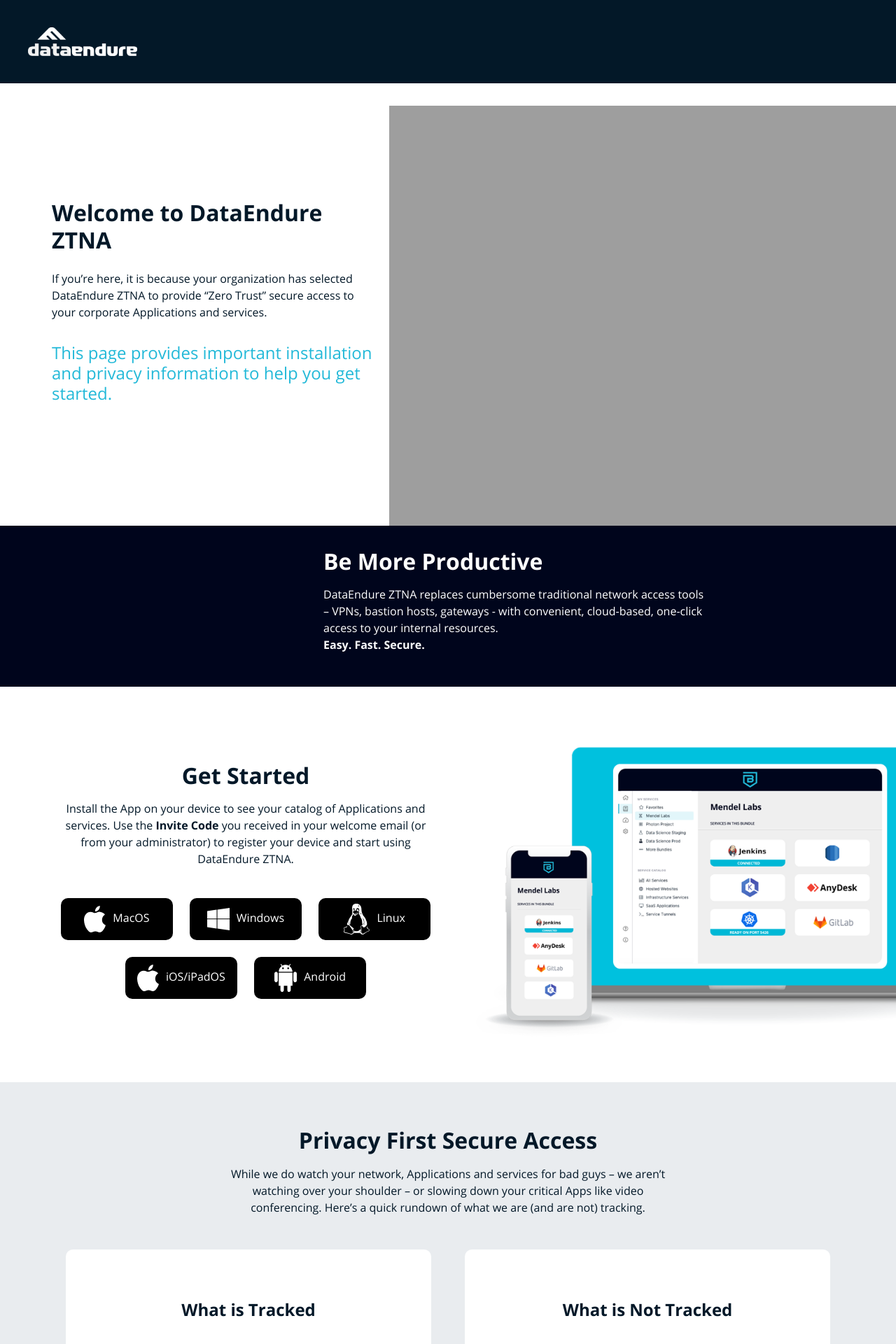
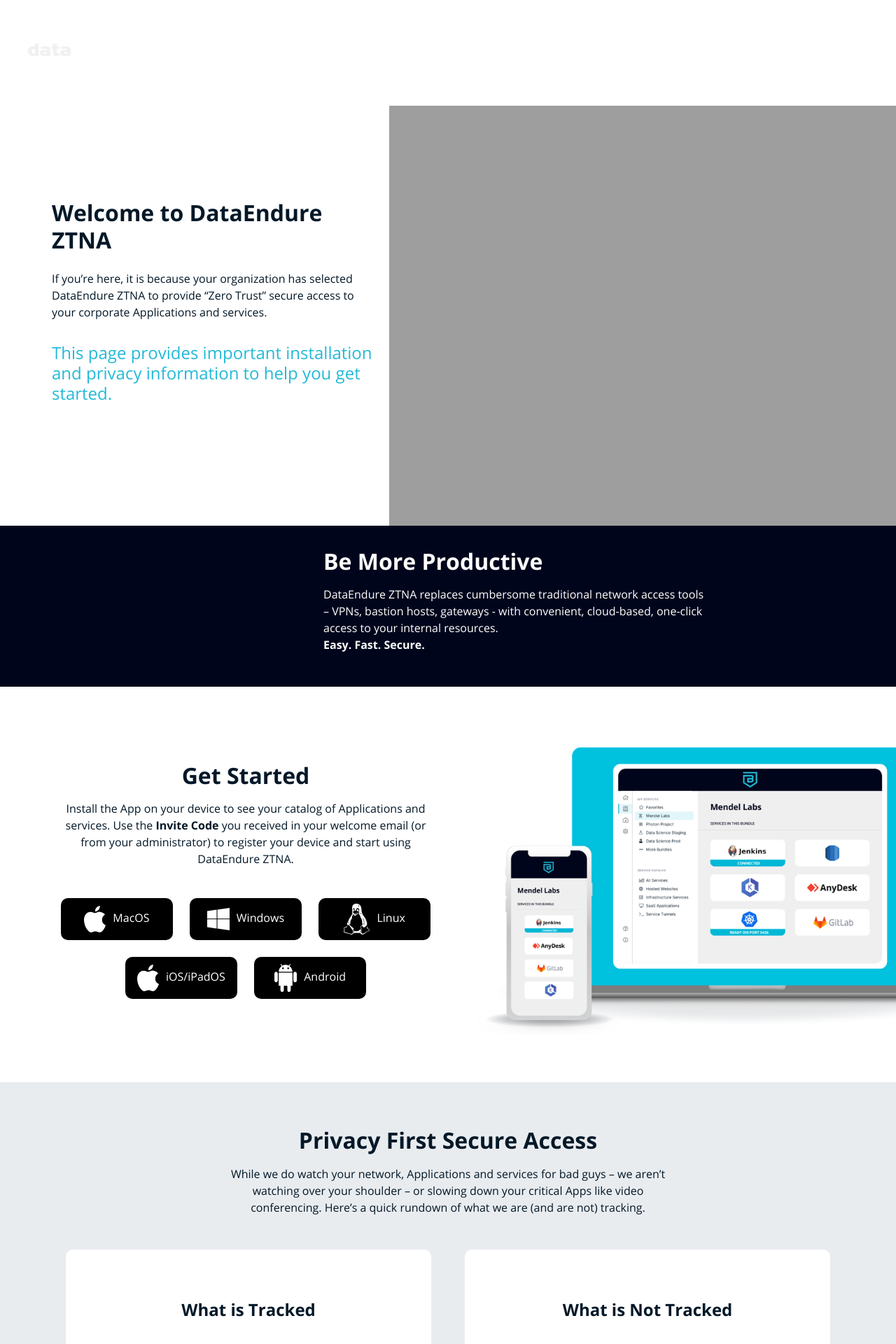
Before and after one commit to dataendure/ZTNA, a Jekyll site: the page built from index.html, in a window 1280 px wide. Shown: the top 1920 px of the page at 70% size. Built offline with Jekyll 4.4.1, drawn with Linux system fonts in a browser that asks for light colours.

Commit message:
Style updates

```diff
--- a/_config.yml
+++ b/_config.yml
@@ -8,7 +8,6 @@
 
 linkedin: https://www.linkedin.com/company/dataendure/
 twitter: https://twitter.com/dataendure
-github: https://github.com/dataendure
 
 exclude:
   - README.md
--- a/_sass/partials/_header.scss
+++ b/_sass/partials/_header.scss
@@ -2,7 +2,7 @@
 
 .page-header {
     height: 119px;
-    background: #031828;
+    background: #ffffff; /* #031828 */
     padding: 0 40px;
     display: flex;
     align-items: center;
```
